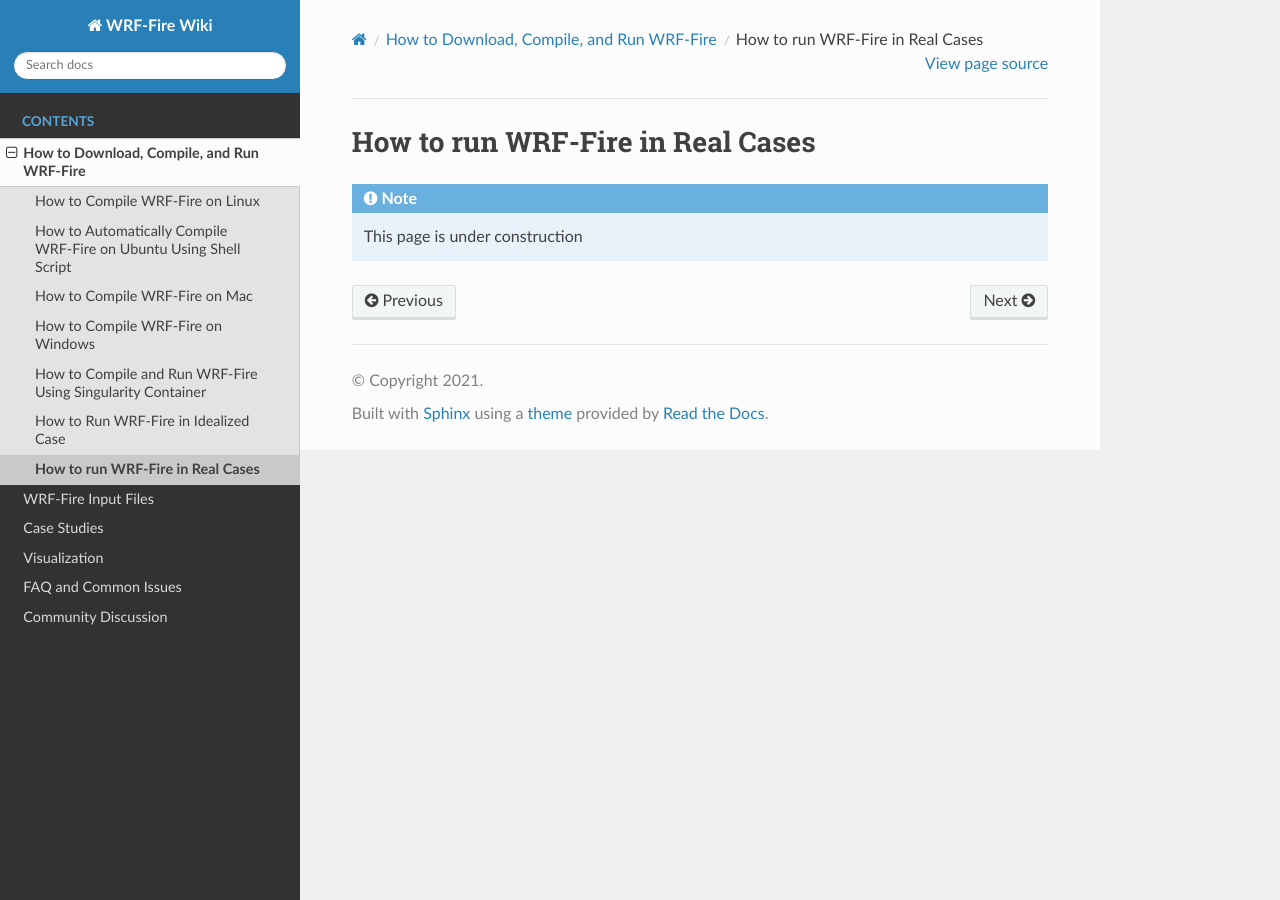
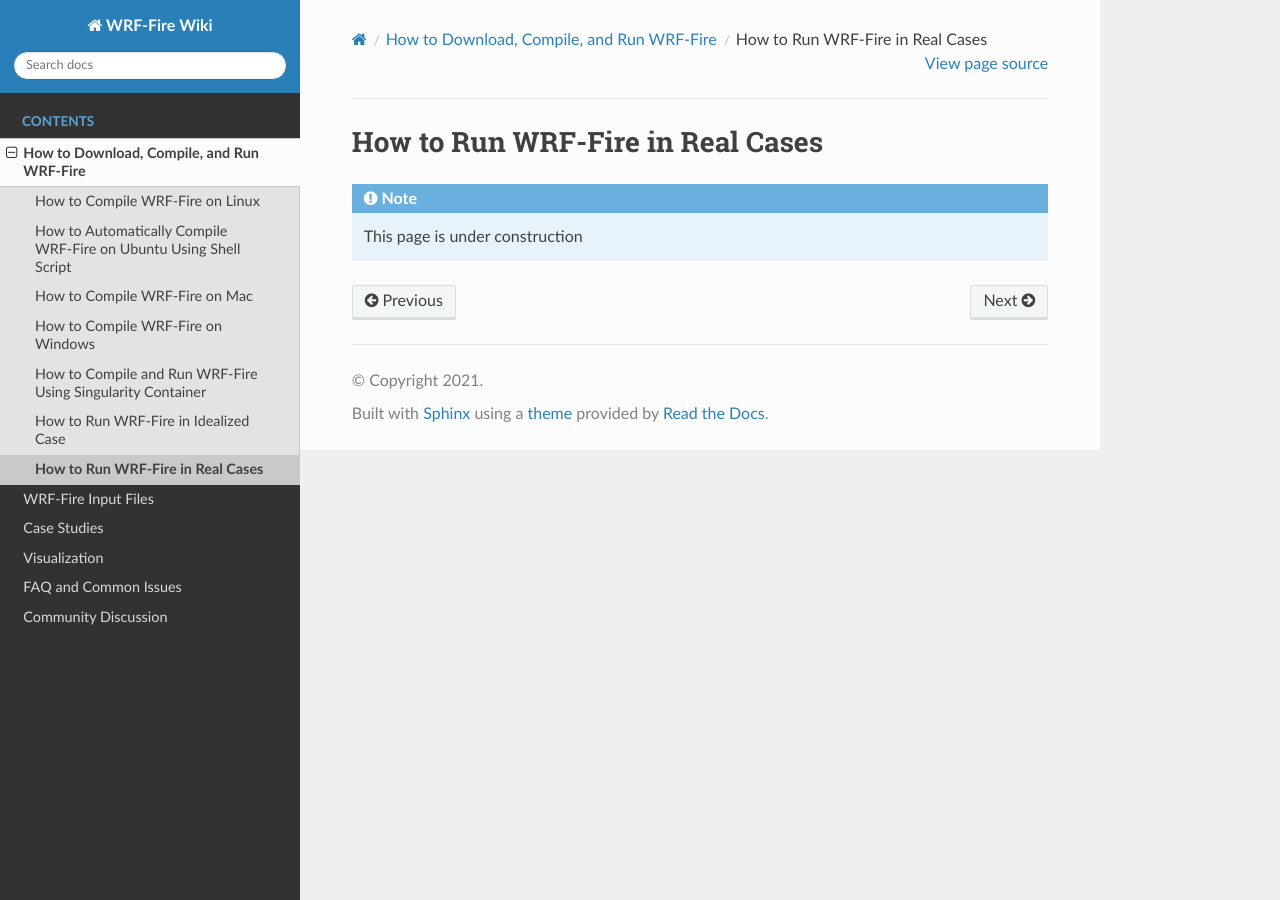
Before and after one commit to WRF-Fire-UNR/UNR-WRF-FIRE, a Sphinx documentation site: the page built from docs/source/Real.rst, in a window 1280 px wide. Built offline with Sphinx 7.4.7 and the Read the Docs theme 2.0.0, drawn with Linux system fonts in a browser that asks for light colours.

```diff
--- a/docs/source/Real.rst
+++ b/docs/source/Real.rst
@@ -1,7 +1,7 @@
 .. _real:
 
 =================================
-How to run WRF-Fire in Real Cases
+How to Run WRF-Fire in Real Cases
 =================================
 
 .. note::
```
